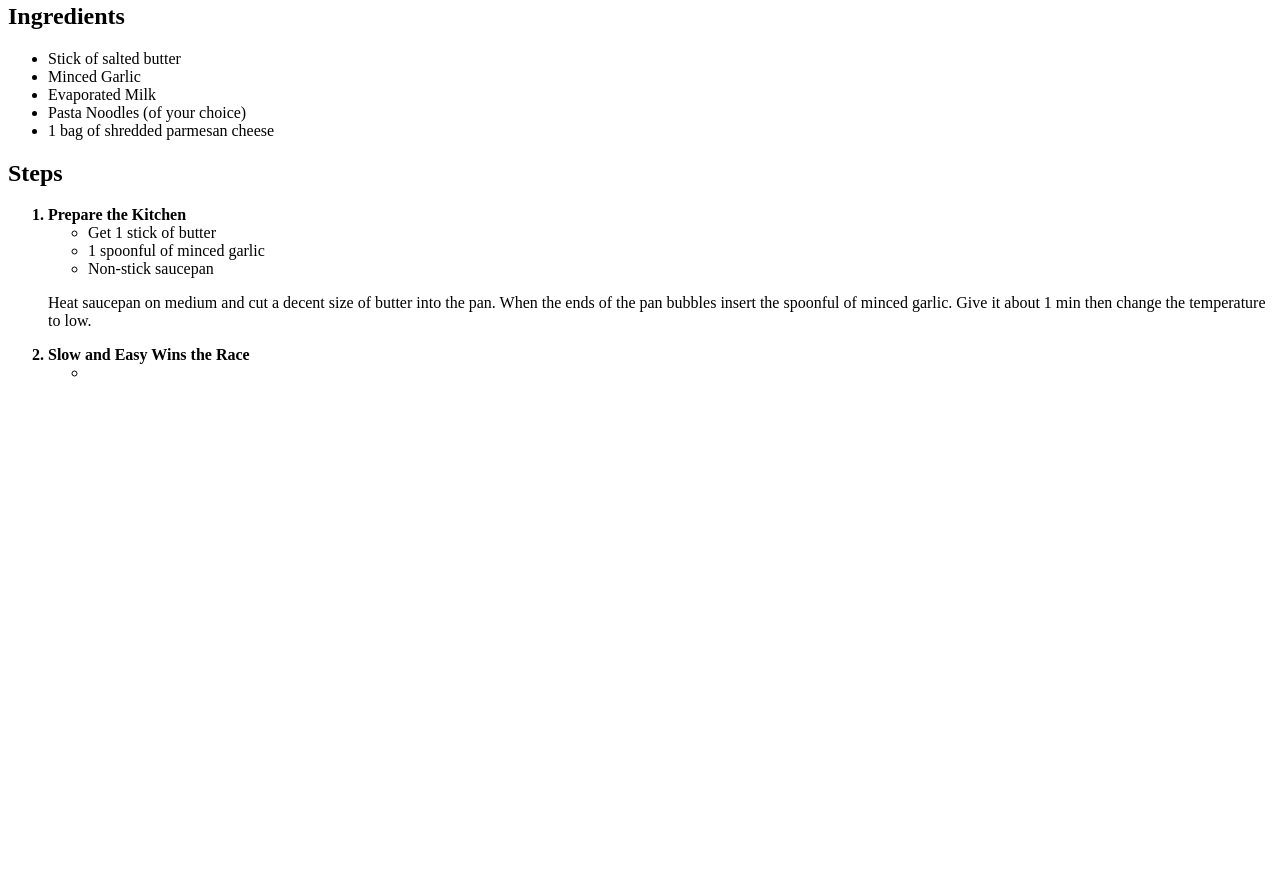
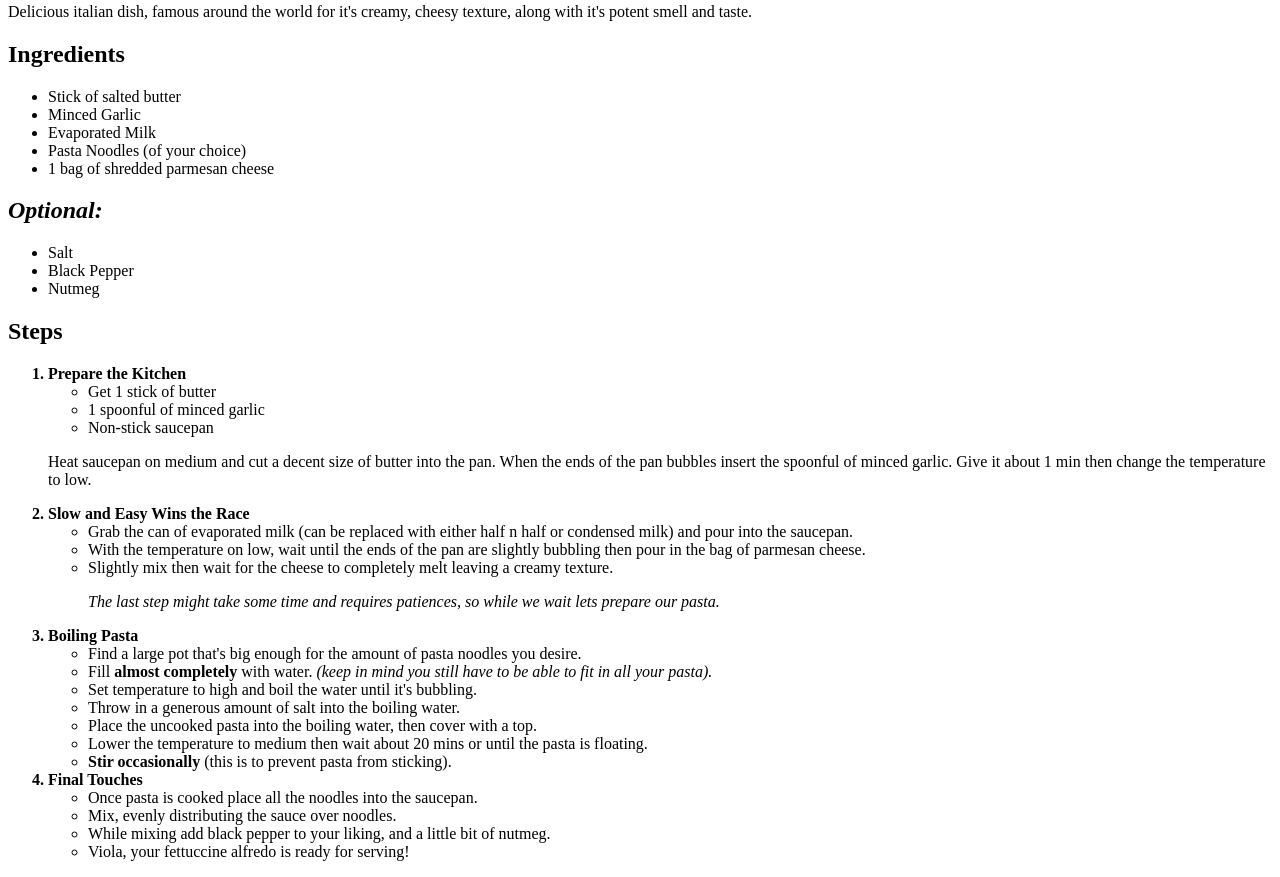
Before and after one commit to itszionnyca/odin-recipes, a plain HTML site: page recipes/fettuccine-alfredo.html in a window 1280 px wide. Shown: the part 656-1533 px from the top of the page. Before the commit the page ends 1054 px from the top, so only its background shows below. Drawn offline with Linux system fonts and the light colour scheme.

Commit message:
Completed Fettuccine Alfredo webpage with Steps 1-4 for the recipe and optional ingredients. All steps are wrapped in a multi-layered ordered and unordered list.

```diff
--- a/recipes/fettuccine-alfredo.html
+++ b/recipes/fettuccine-alfredo.html
@@ -8,11 +8,13 @@
 <body>
     <p>
     <a target="_self" href="../index.html">Home Page</a>
+    <!-- <a target="_blank" href="https://gemini.google.com">Gemini</a> -->
     <h1>Fettuccine Alfredo</h1>
     <img src="fettuccine-afredo.jpg"  alt="picture of fettuccine alfredo" width="474" height="474">
     </p>
     <p>
         <h2>Description</h2>
+        <p>Delicious italian dish, famous around the world for it's creamy, cheesy texture, along with it's potent smell and taste.</p>
         <h2>Ingredients</h2>
         <ul>
             <li>Stick of salted butter</li>
@@ -21,7 +23,14 @@
             <li>Pasta Noodles (of your choice)</li>
             <li>1 bag of shredded parmesan cheese</li>
         </ul>
-        <h2>Steps</h2>
+        <em><h2>Optional:</h2></em>
+        <ul>
+            <li>Salt</li>
+            <li>Black Pepper</li>
+            <li>Nutmeg</li>
+            <!-- <li></li> -->
+        </ul>
+            <h2>Steps</h2>
         <ol>
             <strong><li>Prepare the Kitchen</li></strong>
             <ul><li>Get 1 stick of butter</li>
@@ -33,7 +42,33 @@
              minced garlic. Give it about 1 min then change the temperature to low.</p>
 
              <strong><li>Slow and Easy Wins the Race</li></strong>
-             <ul><li></li></ul>
+            <ul><li>Grab the can of evaporated milk (can be replaced with either half n half or condensed milk)
+                 and pour into the saucepan.</li>
+                <li>With the temperature on low, wait until the ends of the pan are slightly bubbling
+                    then pour in the bag of parmesan cheese. </li>
+                <li>
+                    Slightly mix then wait for the cheese to completely melt leaving a creamy texture.
+                </li>
+            <p><em>The last step might take some time and requires patiences, so while we wait lets prepare our pasta.</em></p>
+            </ul>
+            <strong><li>Boiling Pasta</li></strong>
+            <ul>
+                <li>Find a large pot that's big enough for the amount of pasta noodles you desire.</li>
+                <li>Fill <strong>almost completely</strong> with water.<em>
+                    (keep in mind you still have to be able to fit in all your pasta).</em></li>
+                <li>Set temperature to high and boil the water until it's bubbling.</li>
+                <li>Throw in a generous amount of salt into the boiling water.</li>
+                <li>Place the uncooked pasta into the boiling water, then cover with a top.</li>
+                <li>Lower the temperature to medium then wait about 20 mins or until the pasta is floating.</li>
+                <li><strong>Stir occasionally</strong> (this is to prevent pasta from sticking).</li>
+            </ul>
+            <strong><li>Final Touches</li></strong>
+            <ul>
+                <li>Once pasta is cooked place all the noodles into the saucepan.</li>
+                <li>Mix, evenly distributing the sauce over noodles.</li>
+                <li>While mixing add black pepper to your liking, and a little bit of nutmeg.</li>
+                <li>Viola, your fettuccine alfredo is ready for serving!</li>
+            </ul>
         </ol>
     </p>
 </body>
```
